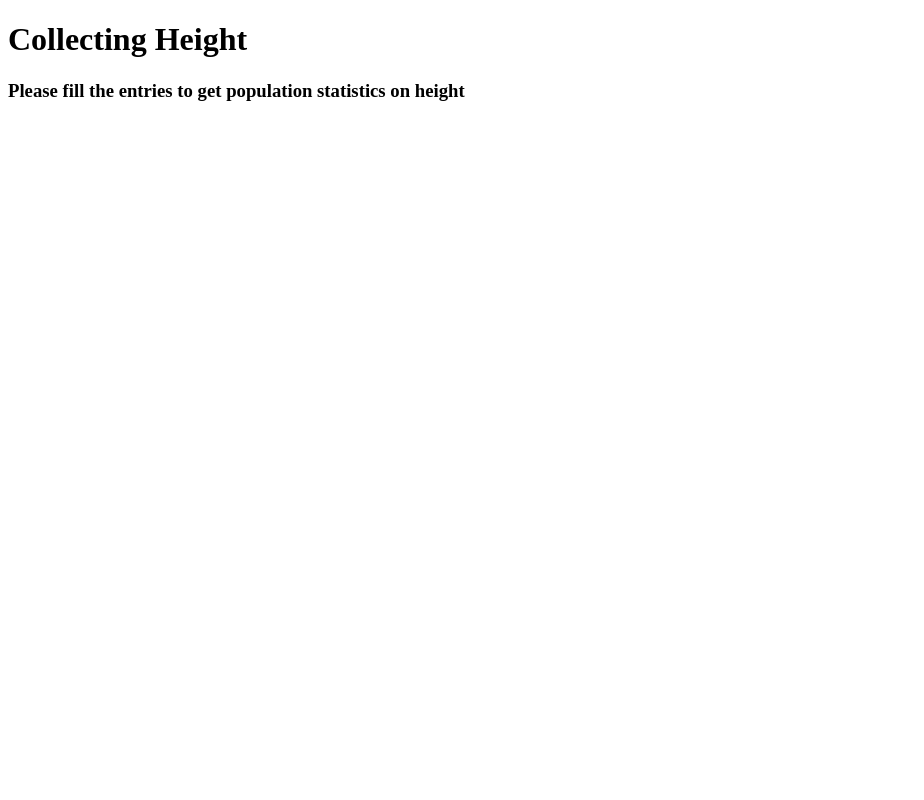
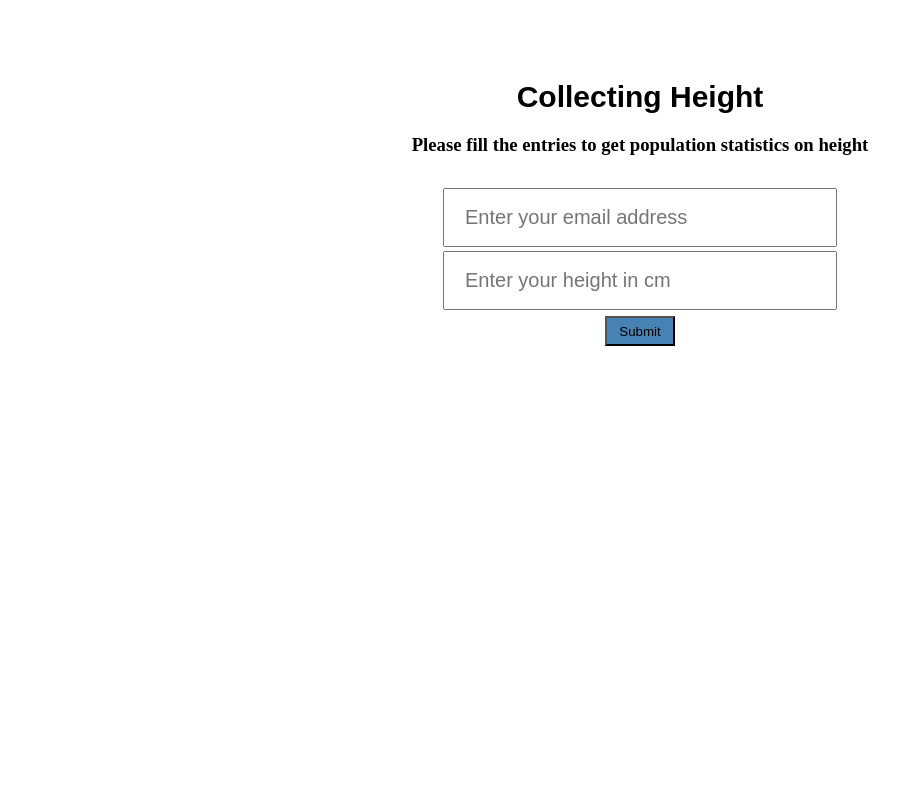
Before and after one commit to IndianaJim/pycode, a Python web app: template PyMegaApps/heightapp/templates/index.html in a window 1280 px wide. Shown: the whole page, without its empty margins (0-924 px from the left). Run offline with Jinja, Linux system fonts and the light colour scheme; the template is opened without the code that fills it, so the values that code supplies are empty.

Commit message:
heightapp2

```diff
--- a/PyMegaApps/heightapp/static/main.css
+++ b/PyMegaApps/heightapp/static/main.css
@@ -0,0 +1,44 @@
+html, body {
+    height: 100%;
+    margin: 0;
+}
+
+.container {
+    margin: 0 auto;
+    width: 100%;
+    height: 100%;
+    overflow: hidden;
+    text-align: center;
+
+}
+
+.container h1 {
+    font-family:Arial, Helvetica, sans-serif;
+    font-size: 30px;
+    margin-top: 80px;
+}
+
+.container form {
+    margin: 30px;
+}
+
+.container input {
+    width: 350px;
+    height: 15px;
+    font-size: 20px;
+    margin: 2px;
+    padding: 20px;
+    transition: all 0.2s ease-in-out;
+}
+
+.container button {
+    width:70px;
+    height: 30px;
+    background-color: steelblue;
+    margin: 4px;
+}
+
+.container p {
+    font-size: 25px;
+    margin: 100px;
+}
--- a/PyMegaApps/heightapp/templates/index.html
+++ b/PyMegaApps/heightapp/templates/index.html
@@ -9,7 +9,9 @@
                 <h1>Collecting Height</h1>
                 <h3>Please fill the entries to get population statistics on height</h3>
                 <form action="success.html" method="POST">
-
+                    <input title="Your email will be safe with us" placeholder="Enter your email address" type="email" name="email_name" required><br>
+                    <input title="Your data will be safe with us" placeholder="Enter your height in cm" type="number" min="50" max="300" name="height_cm" required><br>
+                    <button type="submit">Submit</button>
                 </form>
             </div>
         </body>
```
